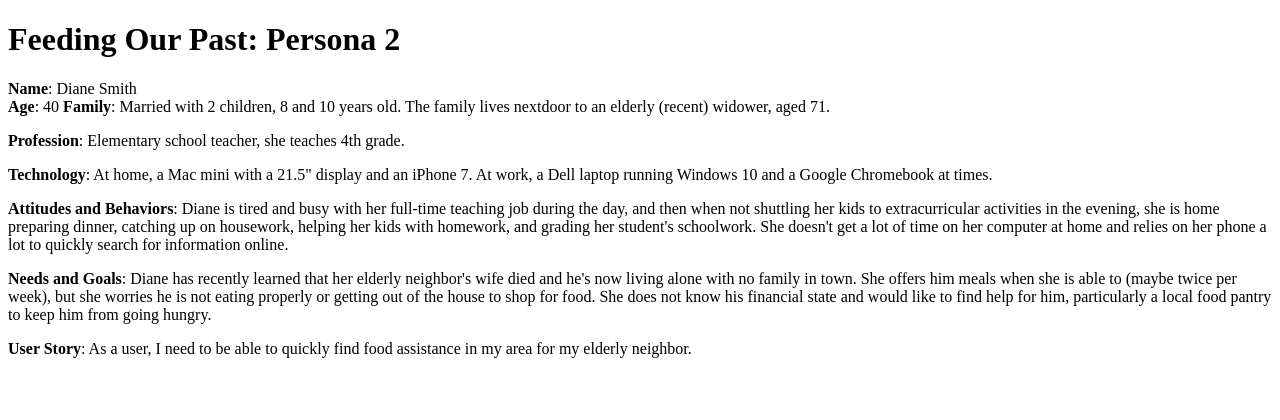
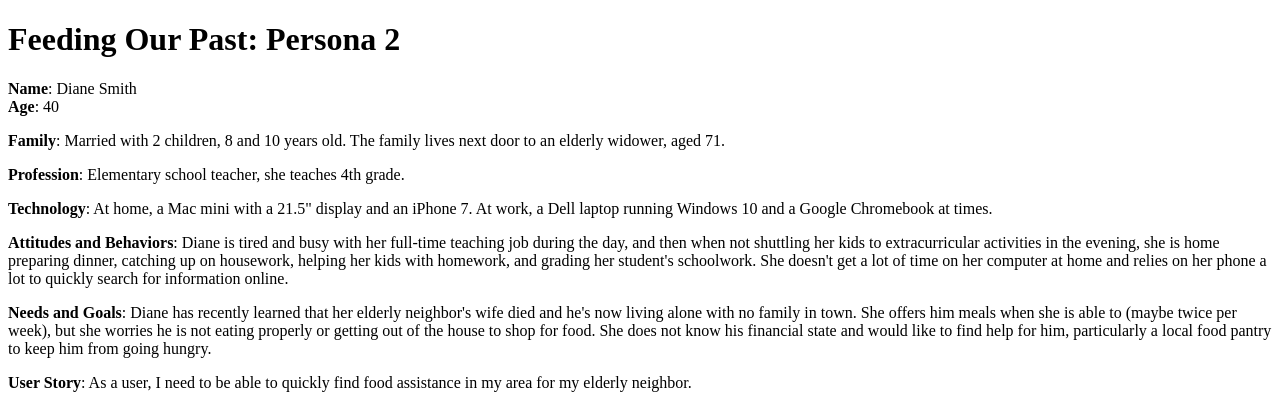
Before and after one commit to fullStackMartinez/feeding-our-past, a PHP site: page /epic/persona-2.php in a window 1280 px wide. Shown: the top 420 px of the page. Run offline with PHP 8.4, Linux system fonts and the light colour scheme.

Commit message:
fixed line spacing

```diff
--- a/epic/persona-2.php
+++ b/epic/persona-2.php
@@ -10,10 +10,9 @@
 		<!-- Define a Persona representing the target audience for the capstone project:
 		This persona will be a person who is seeking information to help a senior-aged family member, friend, or neighbor. -->
 		<p><strong>Name</strong>: Diane Smith<br>
-			<strong>Age</strong>: 40
-			<strong>Family</strong>: Married with 2 children, 8 and 10 years old. The family lives nextdoor to an elderly (recent) widower, aged 71.</p>
+			<strong>Age</strong>: 40</p>
 
-
+		<p><strong>Family</strong>: Married with 2 children, 8 and 10 years old. The family lives next door to an elderly widower, aged 71.</p>
 		<p><strong>Profession</strong>: Elementary school teacher, she teaches 4th grade.</p>
 		<p><strong>Technology</strong>: At home, a Mac mini with a 21.5" display and an iPhone 7. At work, a Dell laptop running Windows 10 and a Google Chromebook at times.</p>
 		<p><strong>Attitudes and Behaviors</strong>: Diane is tired and busy with her full-time teaching job during the day, and then when not shuttling her kids to extracurricular activities in the evening, she is home preparing dinner, catching up on housework, helping her kids with homework, and grading her student's schoolwork. She doesn't get a lot of time on her computer at home and relies on her phone a lot to quickly search for information online.</p>
```
